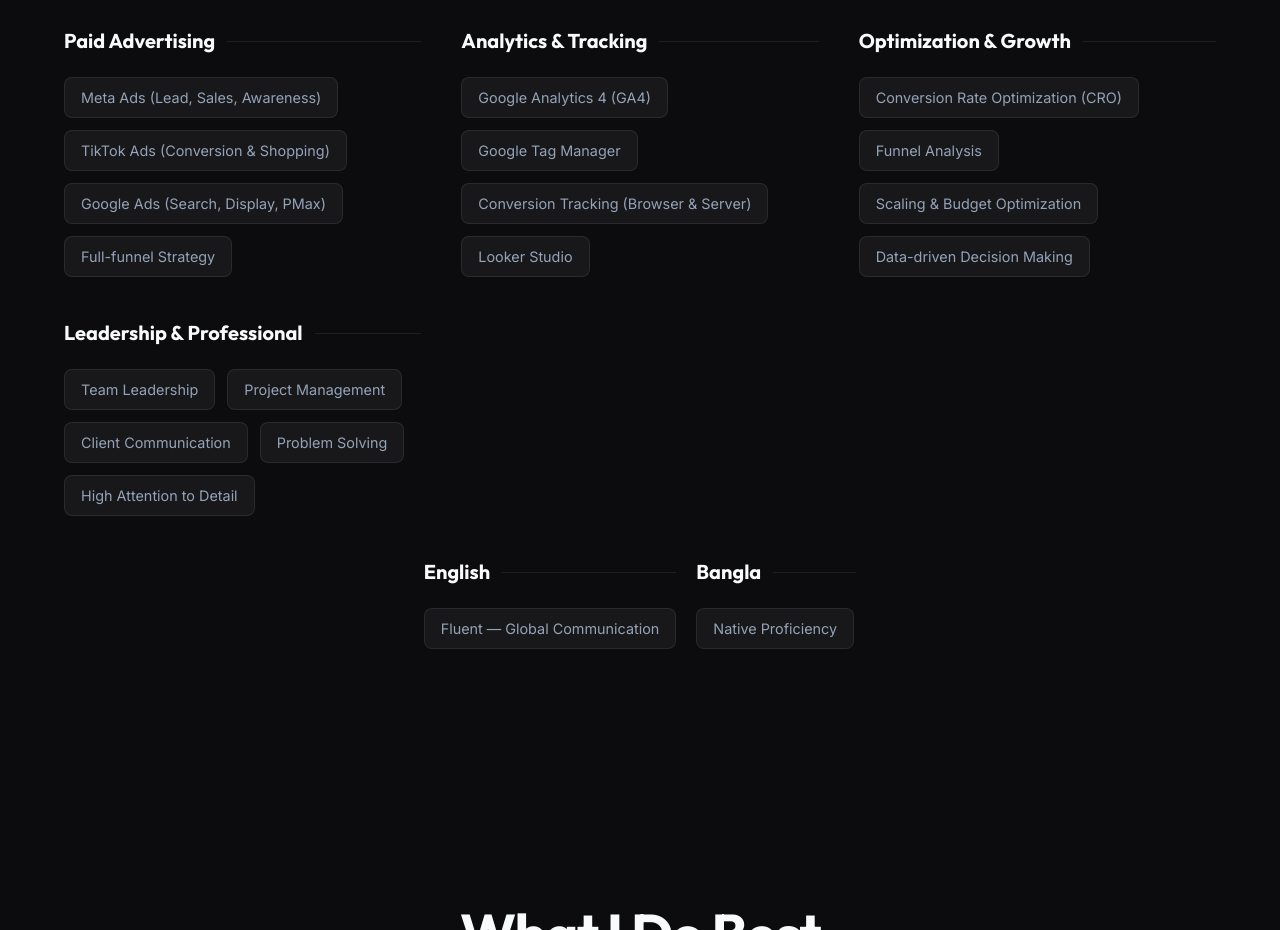
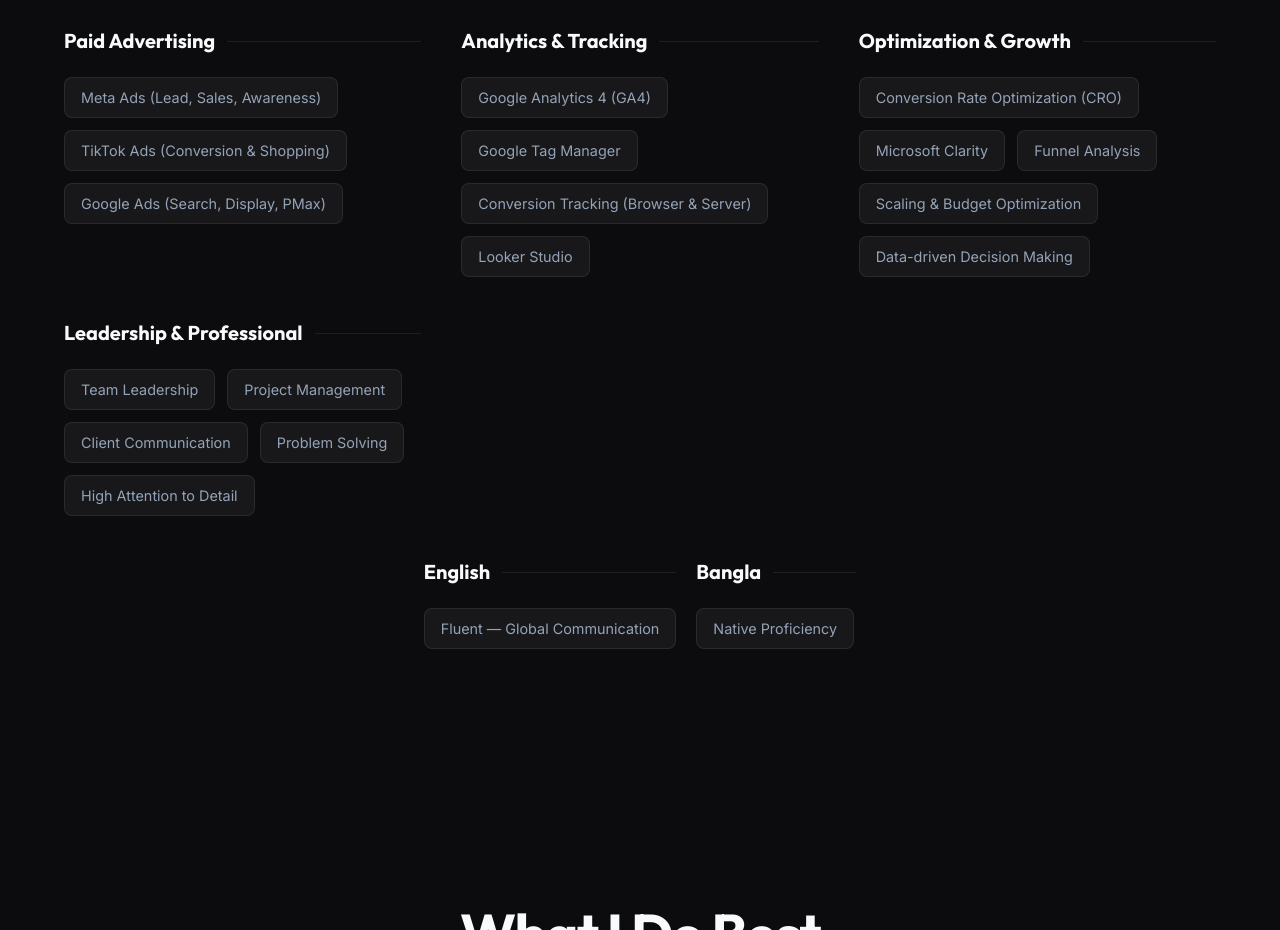
Before and after one commit to saatanvirmeta-lab/Tanvir-Hossain, a website built with Vite: page index.html in a window 1280 px wide. Shown: the part 6260-7190 px from the top of the page. Built offline with nearby package versions, Linux system fonts and the light colour scheme.

Commit message:
Update index.html

```diff
--- a/index.html
+++ b/index.html
@@ -389,7 +389,6 @@
               <span class="tag">Meta Ads (Lead, Sales, Awareness)</span>
               <span class="tag">TikTok Ads (Conversion & Shopping)</span>
               <span class="tag">Google Ads (Search, Display, PMax)</span>
-              <span class="tag">Full-funnel Strategy</span>
             </div>
           </div>
           <div class="skill-category">
@@ -405,6 +404,7 @@
             <h4>Optimization & Growth</h4>
             <div class="skill-tags">
               <span class="tag">Conversion Rate Optimization (CRO)</span>
+              <span class="tag">Microsoft Clarity</span>
               <span class="tag">Funnel Analysis</span>
               <span class="tag">Scaling & Budget Optimization</span>
               <span class="tag">Data-driven Decision Making</span>
```
